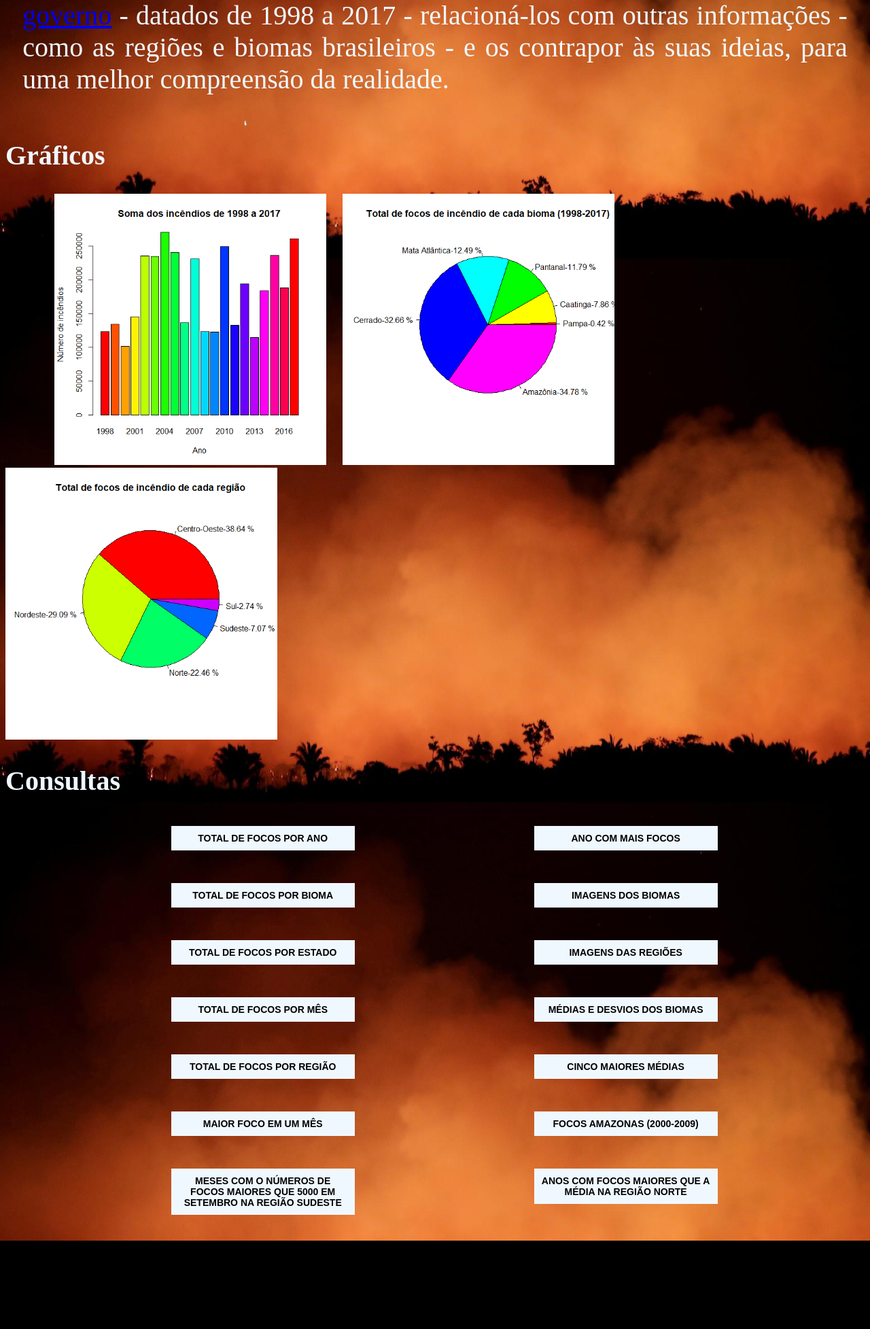
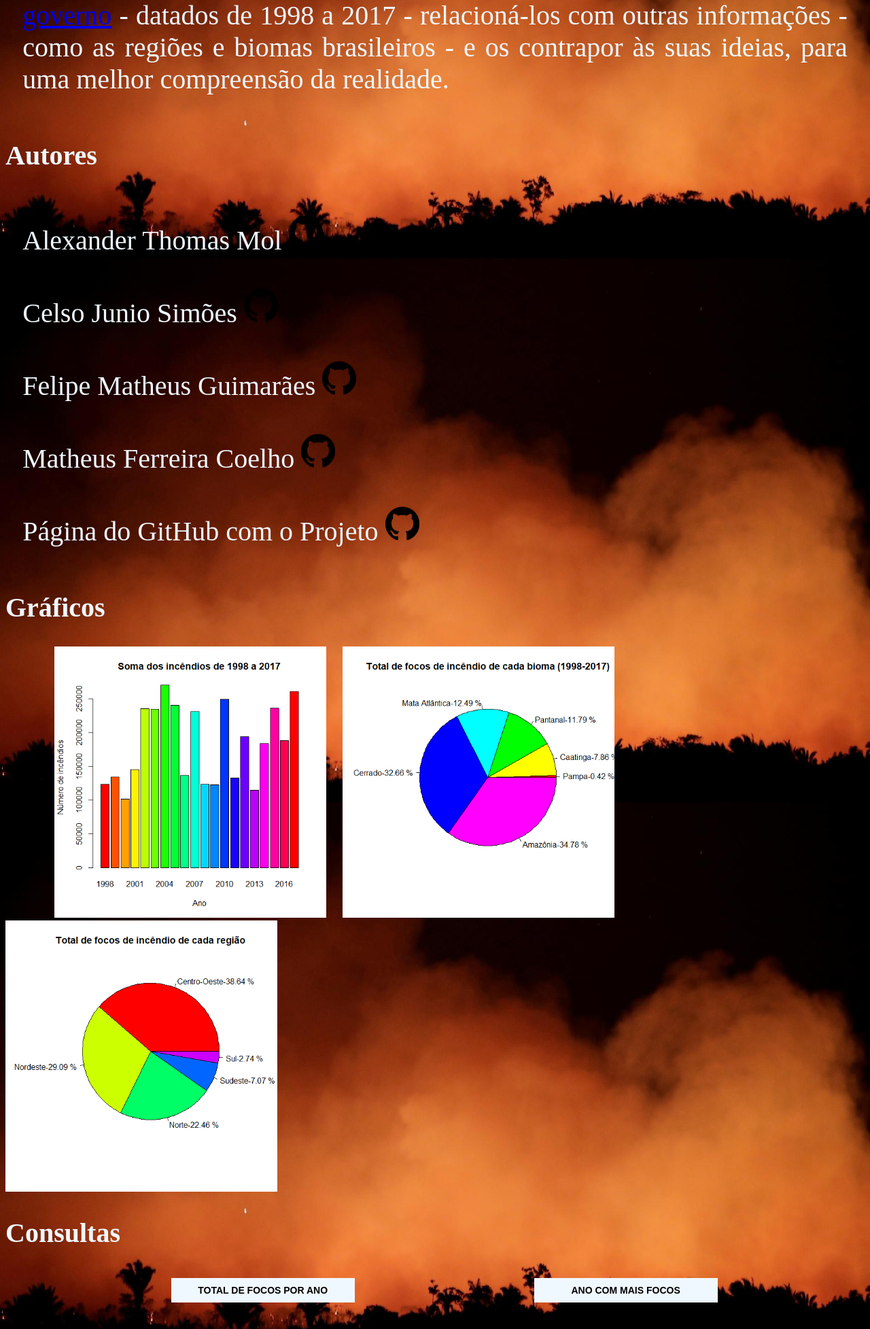
Before and after one commit to FelipeGuimaraes42/TP2-IBD, a PHP site: page / in a window 1280 px wide. Shown: the part 420-2375 px from the top of the page at 68% size. Before the commit the page ends 2245 px from the top, so only its background shows below. Run offline with PHP 8.4, Linux system fonts and the light colour scheme.

Commit message:
Finalização
Edição final da interface, adicionando os integrantes do grupo e suas respectivas páginas do GitHub.

```diff
--- a/Interface/index.php
+++ b/Interface/index.php
@@ -18,6 +18,19 @@
 	            relacioná-los com outras informações - como as regiões e biomas brasileiros -
 	            e os contrapor às suas ideias, para uma melhor compreensão da realidade.
             </h3>
+        </div>
+        <div>
+            <h2>Autores</h2>
+            <h3>Alexander Thomas Mol
+            <a href="https://github.com/Yowgf" target="_blank"><img src="Images/git.png" width=50px height=50px/></a><br/><br/>
+            Celso Junio Simões
+            <a href="https://github.com/CelsoSimoes" target="_blank"><img src="Images/git.png" width=50px height=50px/></a><br/><br/>
+            Felipe Matheus Guimarães
+            <a href="https://github.com/FelipeGuimaraes42" target="_blank"><img src="Images/git.png" width=50px height=50px/></a><br/><br/>
+            Matheus Ferreira Coelho
+            <a href="https://github.com/mathelho" target="_blank"><img src="Images/git.png" width=50px height=50px/></a><br/><br/>
+            Página do GitHub com o Projeto
+            <a href="https://github.com/FelipeGuimaraes42/TP2-IBD" target="_blank"><img src="Images/git.png" width=50px height=50px/></a><br/>
         </div>
         <div>
             <h2>Gráficos</h2>
```
Also changed, not shown: Interface/Images/git.png (added).
